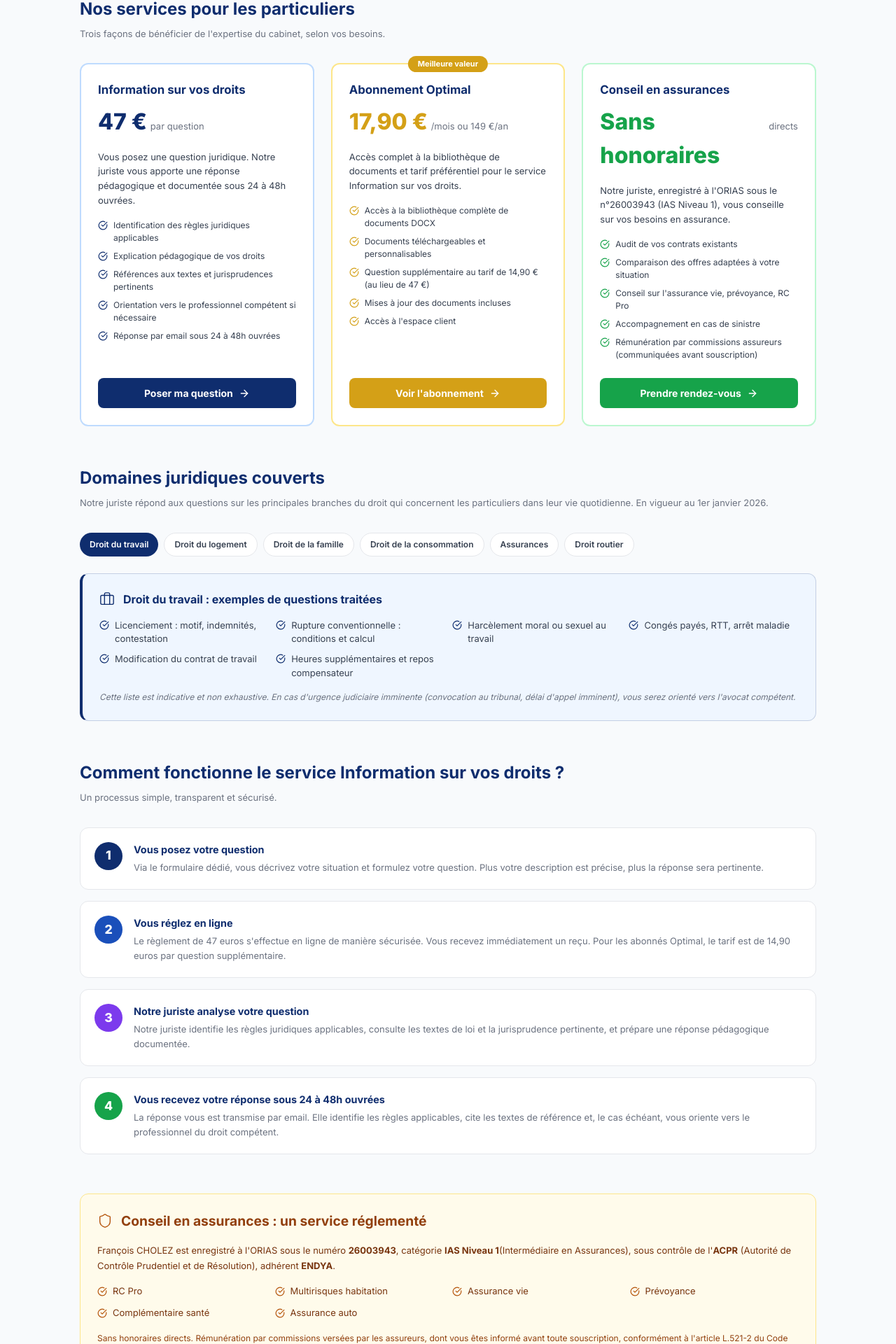
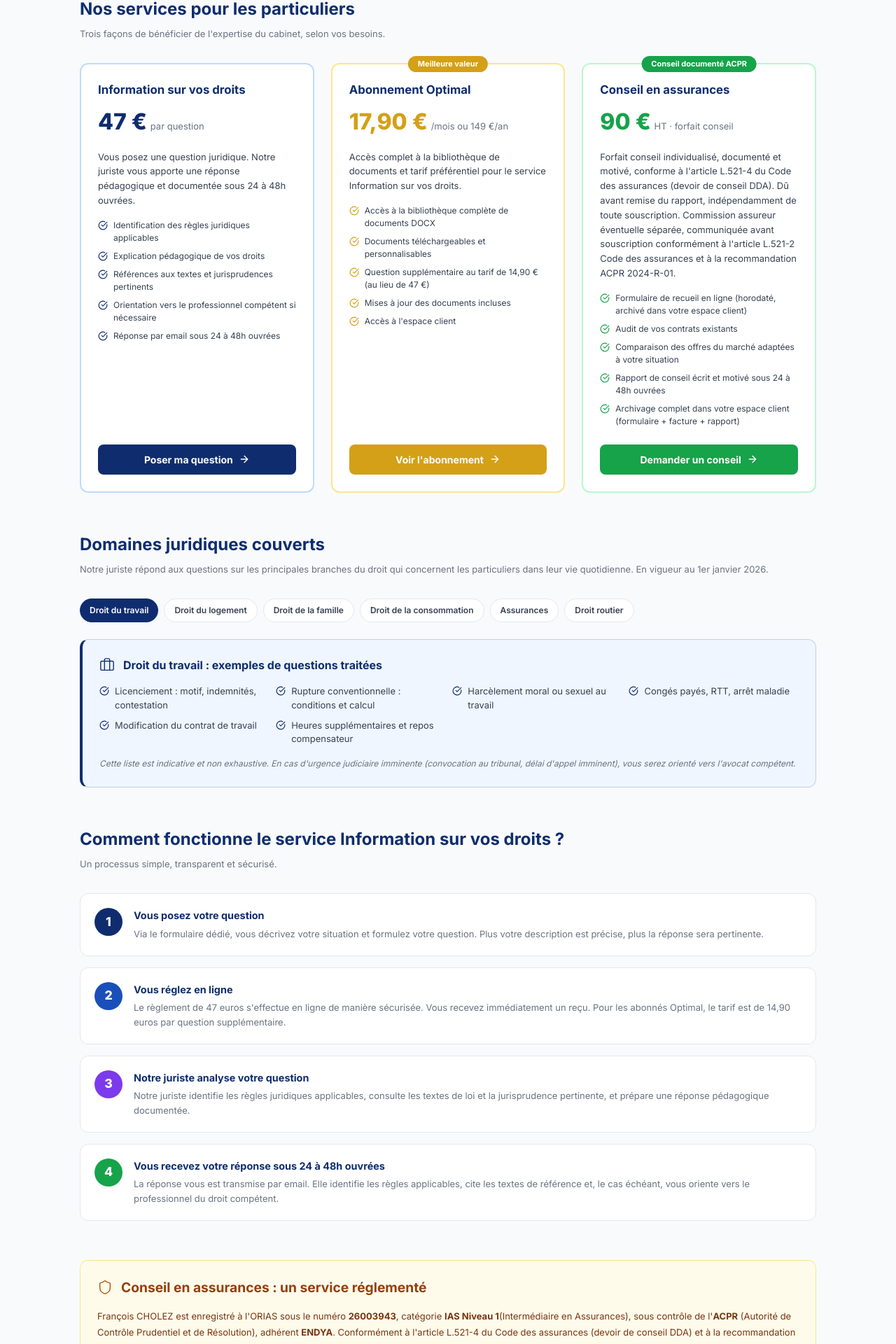
Before and after one commit to SYPA-ASSO/docutheque-next, a Next.js app: page /accompagnement-particuliers in a window 1280 px wide. Shown: the part 872-2792 px from the top of the page at 70% size. Built offline with nearby package versions, Linux system fonts and the light colour scheme.

Commit message:
feat: conseil assurances - forfait 90/150€ HT, fondements juridiques L.521-4 + ACPR 2024-R-01

```diff
--- a/app/accompagnement-particuliers/page.tsx
+++ b/app/accompagnement-particuliers/page.tsx
@@ -57,7 +57,7 @@ const schemaData = {
           "name": "Conseil en assurances",
           "price": "0",
           "priceCurrency": "EUR",
-          "description": "Sans honoraires directs. Rémunération par commissions versées par les assureurs, dont vous êtes informé avant toute souscription."
+          "description": "Forfait conseil 90 € HT, individualisé, documenté et motivé (art. L.521-4 Code des assurances / DDA). Commission assureur éventuelle séparée, communiquée avant souscription."
         }
       ],
       "url": "https://cholez-pagotto.fr/accompagnement-particuliers"
@@ -247,21 +247,22 @@ const offres = [
   },
   {
     titre: "Conseil en assurances",
-    tarif: "Sans honoraires",
-    unite: "directs",
+    tarif: "90 €",
+    unite: "HT · forfait conseil",
     couleur: "#16a34a",
     fond: "#f0fdf4",
     border: "#bbf7d0",
-    description: "Notre juriste, enregistré à l'ORIAS sous le n°26003943 (IAS Niveau 1), vous conseille sur vos besoins en assurance.",
+    badge: "Conseil documenté ACPR",
+    description: "Forfait conseil individualisé, documenté et motivé, conforme à l'article L.521-4 du Code des assurances (devoir de conseil DDA). Dû avant remise du rapport, indépendamment de toute souscription. Commission assureur éventuelle séparée, communiquée avant souscription conformément à l'article L.521-2 Code des assurances et à la recommandation ACPR 2024-R-01.",
     inclus: [
+      "Formulaire de recueil en ligne (horodaté, archivé dans votre espace client)",
       "Audit de vos contrats existants",
-      "Comparaison des offres adaptées à votre situation",
-      "Conseil sur l'assurance vie, prévoyance, RC Pro",
-      "Accompagnement en cas de sinistre",
-      "Rémunération par commissions assureurs (communiquées avant souscription)"
+      "Comparaison des offres du marché adaptées à votre situation",
+      "Rapport de conseil écrit et motivé sous 24 à 48h ouvrées",
+      "Archivage complet dans votre espace client (formulaire + facture + rapport)"
     ],
     cta: "/contact",
-    ctaLabel: "Prendre rendez-vous"
+    ctaLabel: "Demander un conseil"
   }
 ]
 
@@ -279,8 +280,8 @@ const faqs = [
     reponse: "L'information juridique, au sens de la loi n°71-1130 du 31 décembre 1971, consiste à expliquer les règles de droit générales, à informer sur les droits applicables à un type de situation et à orienter vers le professionnel compétent. La consultation juridique personnalisée, réservée aux professionnels du droit habilités par la loi, consiste à analyser en détail une situation précise et à donner un avis juridique engageant la responsabilité de son auteur. Le cabinet propose de l'information juridique, et oriente vers un avocat si votre situation nécessite une consultation personnalisée."
   },
   {
-    question: "Le conseil en assurances est-il vraiment sans honoraires directs ?",
-    reponse: "Le cabinet Cholez-Pagotto ne perçoit pas d'honoraires directs pour le conseil en assurances. Sa rémunération prend la forme de commissions versées par les assureurs dont vous souscrivez les produits. Ces commissions sont incluses dans la prime d'assurance et vous sont communiquées avant toute souscription, conformément à l'article L.521-2 du Code des assurances et à la Directive sur la Distribution d'Assurances (DDA). François CHOLEZ est enregistré à l'ORIAS sous le numéro 26003943, catégorie IAS Niveau 1, sous contrôle de l'ACPR."
+    question: "Comment fonctionne le forfait conseil en assurances ?",
+    reponse: "Conformément à l'article L.521-4 du Code des assurances (devoir de conseil DDA), notre conseil est individualisé, documenté et motivé. Un forfait de 90 € HT est dû avant la remise du rapport de conseil, indépendamment de toute souscription. En cas de souscription d'un contrat via le cabinet, celui-ci perçoit en complément une commission versée par l'assureur — séparée du forfait, dont le montant vous est communiqué avant toute souscription conformément à l'article L.521-2 du Code des assurances et à la recommandation ACPR 2024-R-01 relative à la rémunération et aux conflits d'intérêts. François CHOLEZ est enregistré à l'ORIAS sous le numéro 26003943, catégorie IAS Niveau 1, sous contrôle de l'ACPR."
   },
   {
     question: "Qu'est-ce que l'abonnement Optimal ?",
@@ -335,7 +336,7 @@ export default function AccompagnementParticuliersPage() {
               prenez vos décisions en toute connaissance de cause
             </h1>
             <p style={{ fontSize: '1.1rem', color: 'rgba(255,255,255,0.88)', maxWidth: 620, marginBottom: '1.5rem', lineHeight: 1.7 }}>
-              Information juridique sur vos droits (47 euros), conseil en assurances sans honoraires directs,
+              Information juridique sur vos droits (47 euros), forfait conseil en assurances 90 € HT (art. L.521-4 Code des assurances),
               bibliothèque de documents téléchargeables. Notre juriste répond sous 24 à 48h ouvrées.
             </p>
 
@@ -570,6 +571,9 @@ export default function AccompagnementParticuliersPage() {
               <strong>26003943</strong>, catégorie <strong>IAS Niveau 1</strong>
               (Intermédiaire en Assurances), sous contrôle de l'<strong>ACPR</strong>{' '}
               (Autorité de Contrôle Prudentiel et de Résolution), adhérent <strong>ENDYA</strong>.
+              Conformément à l'article L.521-4 du Code des assurances (devoir de conseil DDA) et à la recommandation ACPR 2024-R-01 relative à la rémunération et aux conflits d'intérêts, le conseil est individualisé, documenté et motivé.
+              Le forfait de <strong>90 € HT</strong> est dû avant remise du rapport, indépendamment de toute souscription.
+              En cas de souscription via le cabinet, une commission versée par l'assureur s'y ajoute — séparée du forfait, communiquée avant souscription conformément à l'article L.521-2 du Code des assurances.
             </p>
             <div style={{ display: 'grid', gridTemplateColumns: 'repeat(auto-fit, minmax(200px, 1fr))', gap: '0.75rem', marginBottom: '1rem' }}>
               {["RC Pro", "Multirisques habitation", "Assurance vie", "Prévoyance", "Complémentaire santé", "Assurance auto"].map((produit, i) => (
@@ -580,7 +584,7 @@ export default function AccompagnementParticuliersPage() {
               ))}
             </div>
             <p style={{ fontSize: 12, color: '#92400e', margin: 0, lineHeight: 1.6 }}>
-              Sans honoraires directs. Rémunération par commissions versées par les assureurs,
+              Forfait conseil : <strong>90 € HT</strong>, dû avant remise du rapport, indépendamment de toute souscription. En cas de souscription, commission assureur séparée versée par l'assureur,
               dont vous êtes informé avant toute souscription, conformément à l'article L.521-2
               du Code des assurances et à la Directive sur la Distribution d'Assurances (DDA).
               Enregistrement vérifiable sur{' '}
@@ -652,7 +656,7 @@ export default function AccompagnementParticuliersPage() {
             </h2>
             <p style={{ fontSize: 13, color: '#374151', marginBottom: '1.5rem', maxWidth: 500, margin: '0.5rem auto 1.5rem' }}>
               47 euros pour une réponse pédagogique et documentée sous 24 à 48h ouvrées.
-              Abonnés Optimal : 14,90 euros par question supplémentaire.
+              Abonnés Optimal : 14,90 euros par question supplémentaire. Conseil en assurances : forfait 90 € HT.
             </p>
             <div style={{ display: 'flex', flexWrap: 'wrap', gap: '0.75rem', justifyContent: 'center' }}>
               <a href="/information-sur-vos-droits" style={{
--- a/app/cgu/page.tsx
+++ b/app/cgu/page.tsx
@@ -145,7 +145,17 @@ export default function CGU() {
                     <p style={plastyle}>Ce service permet à tout Client de poser une question juridique et d'obtenir une réponse rédigée par un juriste, au tarif de <strong>47 € HT</strong> par question, sans abonnement ni engagement de durée.</p>
                   </div>
                   <div>
-                    <p style={h3style}>5.5 Accompagnement à la création d'entreprise</p>
+                    <p style={h3style}>5.5 Conseil en assurances</p>
+                    <p style={pstyle}>Conformément à l'article L.521-4 du Code des assurances (devoir de conseil DDA), le conseil est individualisé, documenté et motivé. Un forfait est dû avant la remise du rapport de conseil, indépendamment de toute souscription ultérieure. Le montant du forfait varie selon le profil du Client :</p>
+                    <ul style={ulstyle}>
+                      <li><strong>Particulier :</strong> 90 € HT</li>
+                      <li><strong>Professionnel, association, structure ESS :</strong> 150 € HT</li>
+                      <li><strong>Structure complexe (PME, structure multi-contrats) :</strong> sur devis</li>
+                    </ul>
+                    <p style={plastyle}>En cas de souscription d'un contrat d'assurance via le Cabinet, celui-ci perçoit en complément une commission versée par l'assureur — indépendante du forfait, dont le montant est communiqué au Client avant toute souscription, conformément à l'article L.521-2 du Code des assurances et à la Directive sur la Distribution d'Assurances (DDA). Le Cabinet est enregistré à l'ORIAS sous le numéro 26003943, catégorie IAS Niveau 1, sous contrôle de l'ACPR.</p>
+                  </div>
+                  <div>
+                    <p style={h3style}>5.6 Accompagnement à la création d'entreprise</p>
                     <p style={plastyle}>Ce service fait l'objet d'un devis personnalisé communiqué avant toute souscription. Les frais de greffe et de publication au journal d'annonces légales sont indépendants des honoraires du Prestataire et restent à la charge exclusive du Client.</p>
                   </div>
                   <div style={hlstyle}>
@@ -184,6 +194,9 @@ export default function CGU() {
                         ['Abonnement Optimal Pro annuel', '249 €/an (soit 20,75 €/mois)', '12 mois'],
                         ['Question supplémentaire (abonné)', '14,90 €/question', 'Aucun'],
                         ['Information sur vos droits (unitaire)', '47 €/question', 'Aucun'],
+                        ['Conseil en assurances - Particulier', '90 €/forfait HT', 'Aucun'],
+                        ['Conseil en assurances - Pro / Association', '150 €/forfait HT', 'Aucun'],
+                        ['Conseil en assurances - Structure complexe', 'Sur devis', 'Aucun'],
                       ].map(([offre, tarif, engagement], i) => (
                         <tr key={i} style={{borderBottom: '1px solid #e5e7eb', background: i % 2 === 0 ? 'white' : '#f8fafc'}}>
                           <td style={{padding: '10px 12px', color: '#374151'}}>{offre}</td>
--- a/app/services/page.tsx
+++ b/app/services/page.tsx
@@ -197,16 +197,17 @@ const services = [
     titre: "Conseil en assurances",
     accroche: "Un courtier immatriculé à l'ORIAS pour vous orienter vers les garanties adaptées à votre situation.",
     pourQui: "Particuliers, associations, entreprises, professions libérales, structures ESS.",
-    description: "Le cabinet exerce l'activité de courtage en assurances et réassurances, sous le numéro ORIAS 26003943, sous contrôle de l'ACPR. À ce titre, il accompagne particuliers, professionnels et associations dans l'identification de leurs besoins en assurance, la comparaison des offres du marché et la souscription de contrats adaptés à leur situation.",
+    description: "Conformément à l'article L.521-4 du Code des assurances (devoir de conseil DDA), le conseil est individualisé, documenté et motivé. Un forfait couvre l'analyse des besoins, l'audit des contrats existants et la comparaison des offres du marché. Il est dû avant remise du rapport, indépendamment de toute souscription. En cas de souscription via le cabinet, une commission versée par l'assureur s'y ajoute — séparée du forfait, communiquée avant souscription conformément à l'article L.521-2 du Code des assurances et à la recommandation ACPR 2024-R-01 (rémunération et conflits d'intérêts). ORIAS n°26003943, sous contrôle de l'ACPR.",
     comprend: [
-      "Analyse des besoins et des risques à couvrir",
-      "Comparaison des offres du marché dans les catégories couvertes par notre enregistrement ORIAS (RC Pro, multirisques, assurance vie, prévoyance...)",
-      "Accompagnement à la souscription et suivi du contrat dans la durée",
-      "Accompagnement en cas de sinistre et d'insatisfaction vis-à-vis de l'assureur",
-      "Orientation en assurances professionnelles pour les créateurs d'entreprise",
-      "Identification des couvertures adaptées aux structures associatives et ESS",
+      "Recueil des besoins via formulaire en ligne (horodaté, archivé dans l'espace client)",
+      "Audit des contrats existants et identification des lacunes ou doublons",
+      "Comparaison des offres du marché dans les catégories couvertes (ORIAS n°26003943)",
+      "Rapport de conseil écrit, documenté et motivé — conforme à l'article L.521-4 du Code des assurances (DDA)",
+      "Archivage du dossier complet dans l'espace client (formulaire + facture + rapport)",
+      "Accompagnement en cas de sinistre ou d'insatisfaction vis-à-vis de l'assureur",
+      "Suivi annuel pour les contrats actifs",
     ],
-    tarif: "Sans honoraires directs · Rémunération par commissions versées par les assureurs, dont vous êtes informé avant toute souscription (obligation DDA, art. L.521-2 Code des assurances)",
+    tarif: "Forfait conseil : 90 € HT (particuliers) · 150 € HT (professionnels, associations) · Sur devis (structures complexes) · Commissions assureurs séparées, communiquées avant souscription (art. L.521-2 Code des assurances)",
     lien: "/contact",
     disponible: true,
     cta: "Nous contacter",
--- a/app/tarifs/TarifsClient.tsx
+++ b/app/tarifs/TarifsClient.tsx
@@ -227,7 +227,10 @@ export default function TarifsClient() {
               <div style={{display: 'flex', alignItems: 'center', gap: '14px', marginBottom: '24px', flexWrap: 'wrap'}}>
                 <div style={{flex: 1, background: 'rgba(255,255,255,0.1)', borderRadius: '10px', padding: '12px 16px'}}>
                   <p style={{color: 'rgba(255,255,255,0.6)', fontSize: '11px', lineHeight: '1.7', margin: 0}}>
-                    Frais indépendants de nos services, réglés directement auprès des organismes concernés : greffe (gratuit pour la micro-entreprise, entre 55 et 80 € pour les sociétés) et journal d'annonces légales (entre 120 et 230 € HT selon la forme juridique et le département), tarifs 2026.
+                    Frais indépendants de nos services, réglés directement auprès des organismes concernés : greffe (gratuit pour la micro-entreprise, entre 55 et 80 € pour les sociétés) et journal d'annonces légales (entre 130 et 250 € HT selon la forme juridique et le département), tarifs 2026.
+                  </p>
+                  <p style={{color: 'rgba(255,255,255,0.6)', fontSize: '11px', lineHeight: '1.7', margin: '8px 0 0'}}>
+                    Conseil en assurances professionnelles (RC Pro, multirisques) : forfait conseil 150 € HT — individualisé, documenté et motivé (art. L.521-4 Code des assurances / DDA). Commission assureur séparée, communiquée avant souscription.
                   </p>
                 </div>
               </div>
```
Also changed, not shown: components/OtherServices.tsx (+2 -6 lines).
